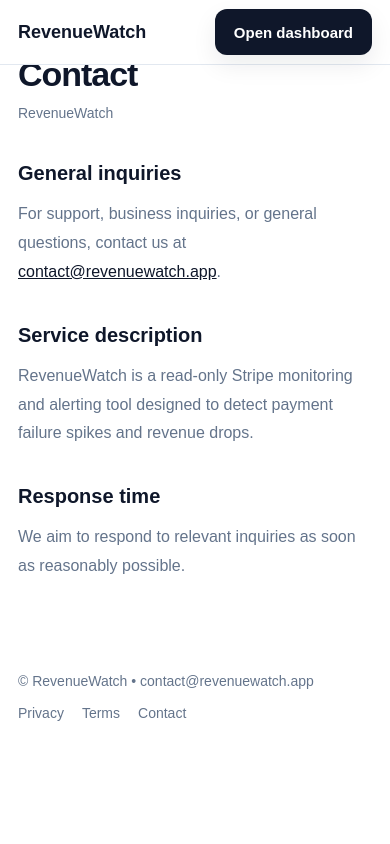
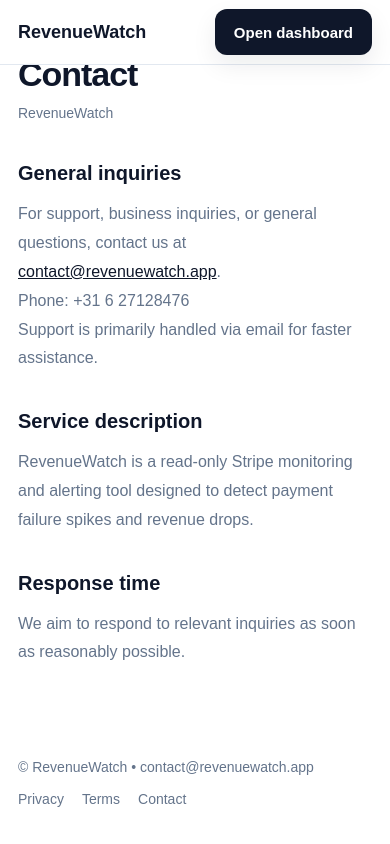
Before and after one commit to Miguel-0721/RevenueWatch, a Next.js app: page /contact in a window 390 px wide. Built offline with nearby package versions, Linux system fonts and the light colour scheme.

Commit message:
Add phone number to contact page for Stripe verification

```diff
--- a/src/app/contact/page.tsx
+++ b/src/app/contact/page.tsx
@@ -8,9 +8,9 @@
           </a>
 
           <div className="nav-actions">
-          <a href="/login" className="btn btn-primary">
-  Open dashboard
-</a>
+            <a href="/login" className="btn btn-primary">
+              Open dashboard
+            </a>
           </div>
         </div>
       </header>
@@ -23,7 +23,15 @@
           <h2>General inquiries</h2>
           <p>
             For support, business inquiries, or general questions, contact us at{" "}
-            <a href="mailto:contact@revenuewatch.app">contact@revenuewatch.app</a>.
+            <a href="mailto:contact@revenuewatch.app">
+              contact@revenuewatch.app
+            </a>.
+          </p>
+
+          {/* ✅ ADDED PHONE + NOTE */}
+          <p>Phone: +31 6 27128476</p>
+          <p>
+            Support is primarily handled via email for faster assistance.
           </p>
         </section>
 
```
